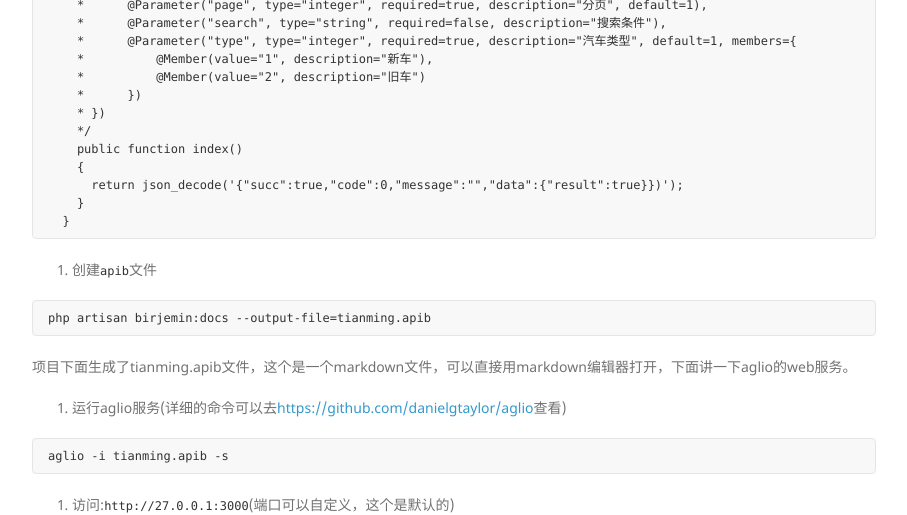
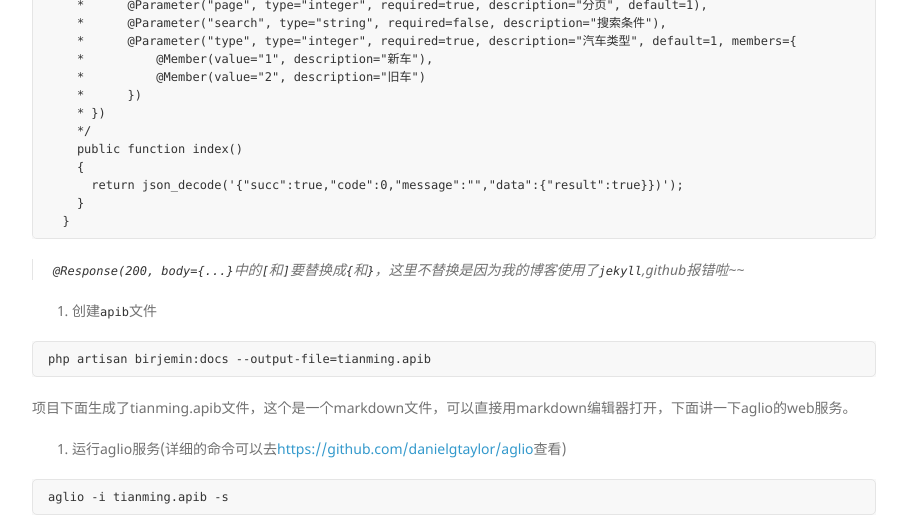
Before and after one commit to Birjemin/birjemin.github.io, a Jekyll site: the page built from wiki/php-apiblueprint.md, in a window 1280 px wide and 1400 px high, scrolled down 1974 px, cut to the strip 0-515 px from the top of the window. Shown: the whole strip, without its empty margins (346-1253 px from the left). Built offline with Jekyll 4.4.1, drawn with Linux system fonts in a browser that asks for light colours; nearby versions of some CDN libraries; our own code applies the rules of GitHub Pages for plain Markdown files; comment, search, counter and statistics services are not loaded.

Commit message:
中括号和大括号的问题

````diff
--- a/wiki/php-apiblueprint.md
+++ b/wiki/php-apiblueprint.md
@@ -75,6 +75,8 @@ composer require birjemin/blueprint
   }
 ```
 
+> `@Response(200, body={...}`中的`[`和`]`要替换成`{`和`}`，这里不替换是因为我的博客使用了`jekyll`,github报错啦~~
+
 5. 创建`apib`文件
 
 ```
@@ -98,6 +100,7 @@ aglio -i tianming.apib -s
 ```
  {"msg": "返回成功","code": 200,"page": 1,"timestamp": "1522673813","data":{"result":[{"price": "2200","type": "福特","notice": "豪车"},{"price": "2200","type": "大众","notice": "车"}]}}
 ```
+就要将里面的中括号替换成大括号！
 
 
 2. 这些注释写错了会报错哦~
````
